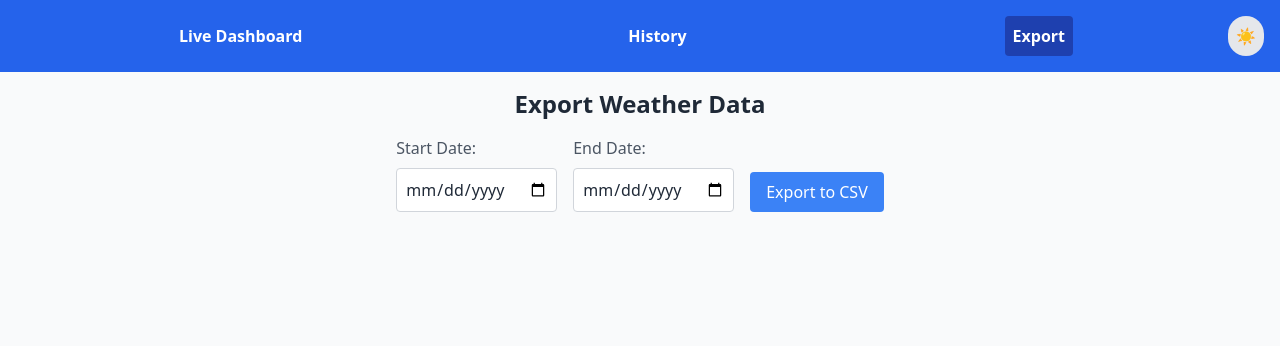
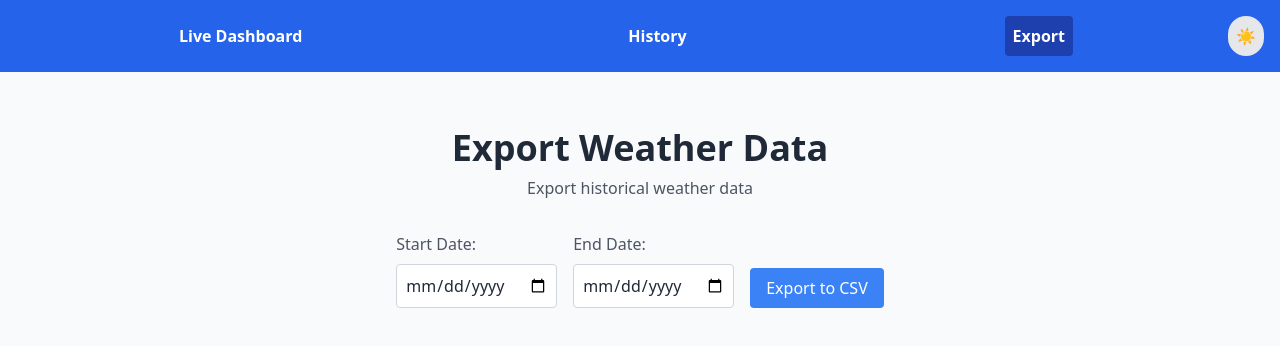
Before and after one commit to Eanazir/SolarTrackerFrontend, a React (Vite) app in the folder client/: page /export in a window 1280 px wide. Shown: the top 346 px of the page. Built offline with nearby package versions, Linux system fonts and the light colour scheme.

Commit message:
export data title

```diff
--- a/client/src/pages/ExportData.tsx
+++ b/client/src/pages/ExportData.tsx
@@ -94,9 +94,16 @@ const ExportData: React.FC = () => {
 
   return (
     <div className="p-4 bg-gray-50 dark:bg-gray-900 min-h-screen w-full transition-colors duration-300 flex flex-col">
-      <h1 className="text-2xl font-bold mb-4 text-center text-gray-800 dark:text-gray-100">
-        Export Weather Data
-      </h1>
+      <header className="mb-8 pt-10">
+          <h1
+            className={`text-4xl font-bold text-center mb-2 text-gray-800 dark:text-gray-100`}
+          >
+            Export Weather Data
+          </h1>
+          <p className={`text-center text-gray-600 dark:text-gray-300`}>
+            Export historical weather data
+          </p>
+        </header>
 
       <form onSubmit={handleExport} className="mb-8 flex flex-col items-center">
         <div className="flex gap-4">
```
